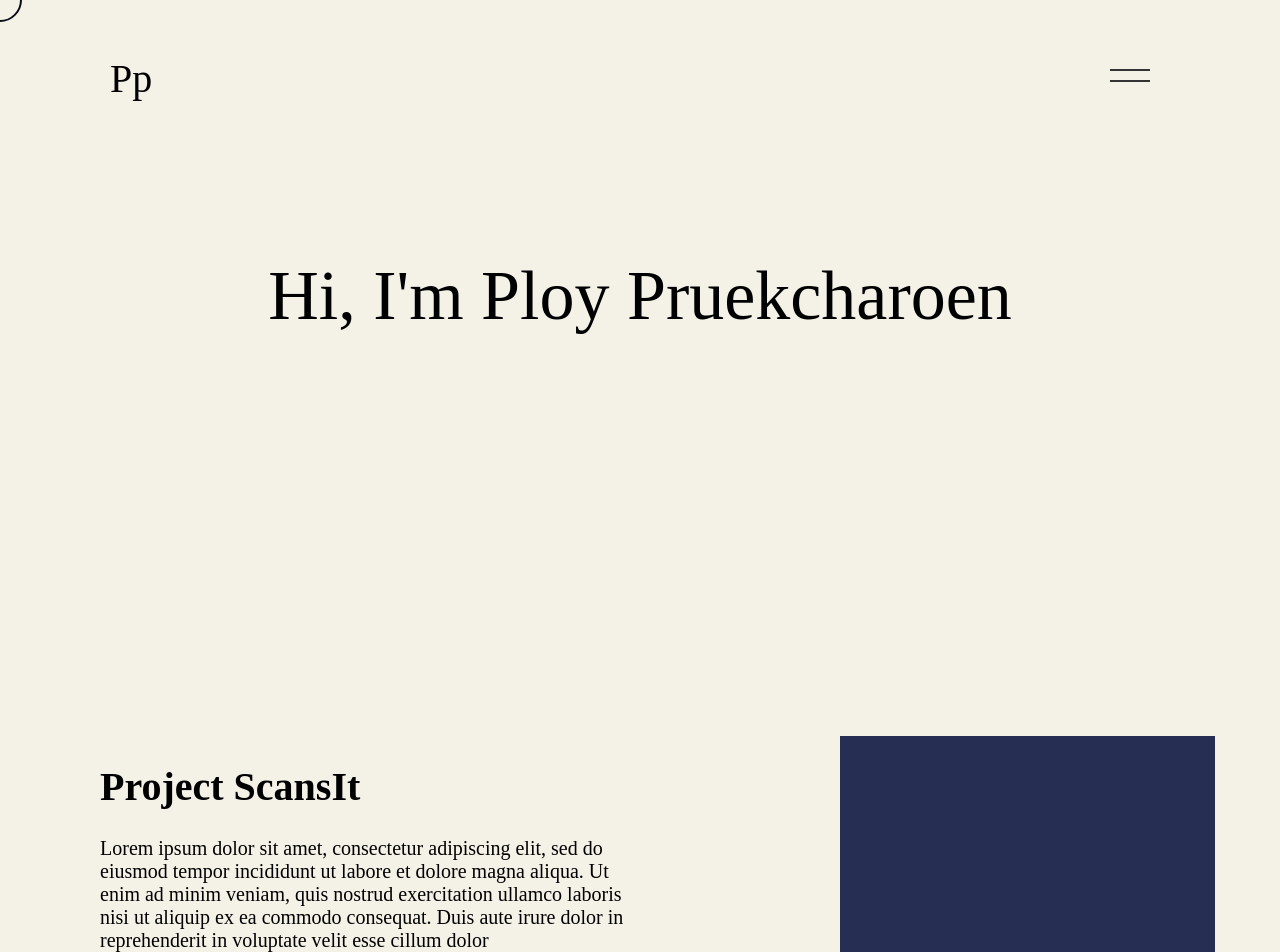
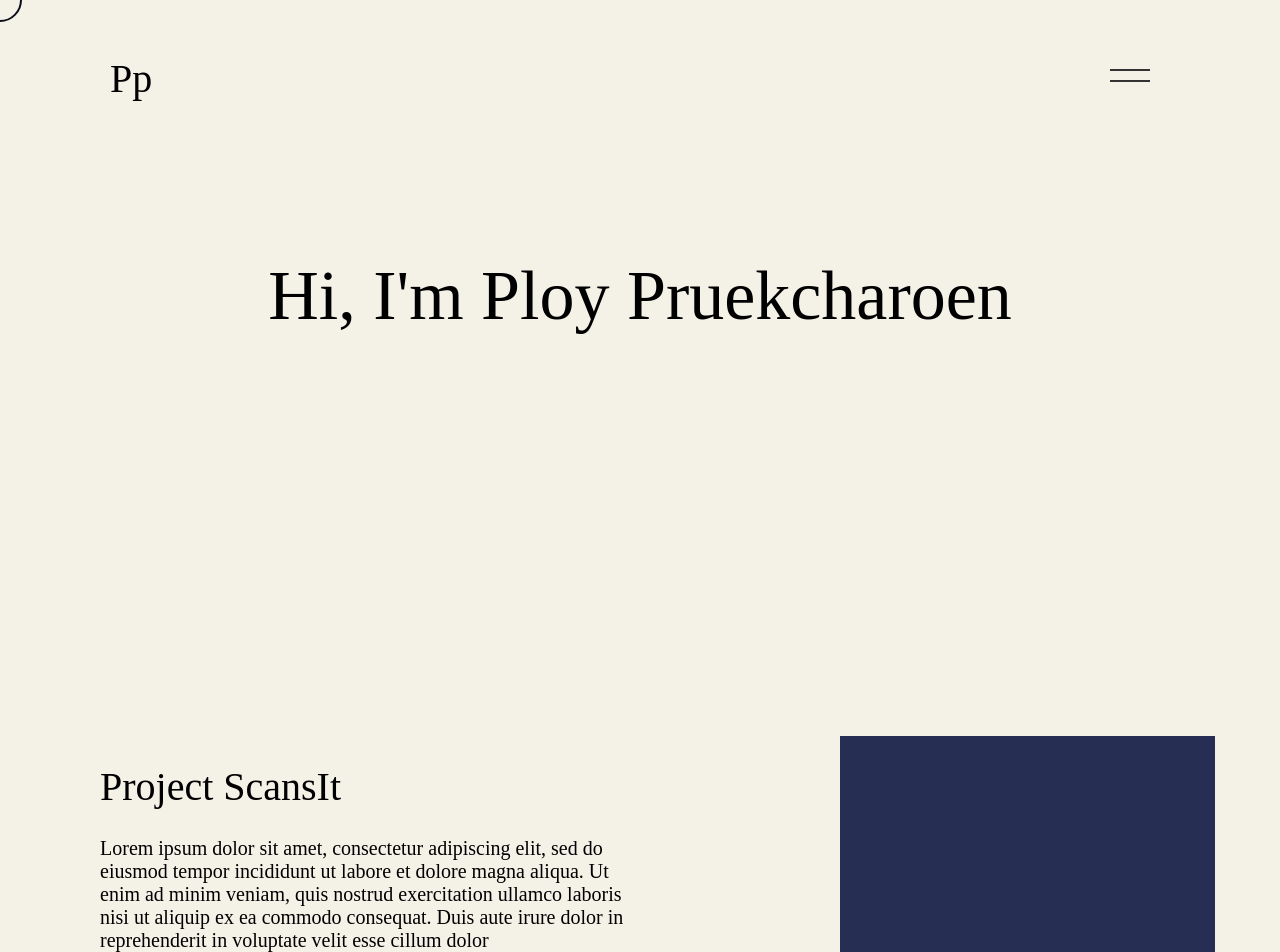
Before and after one commit to ploypp/ploypp.github.io, a React (Create React App) app: page / in a window 1280 px wide. Shown: the top 952 px of the page. Built offline with nearby package versions, Linux system fonts and the light colour scheme; a web font is replaced by a local one.

Commit message:
make it better

```diff
--- a/src/index.css
+++ b/src/index.css
@@ -120,3 +120,7 @@
 .project .image {
   padding: 0 100px 0 200px;
 }
+
+h1 {
+  font-weight: normal;
+}
```
